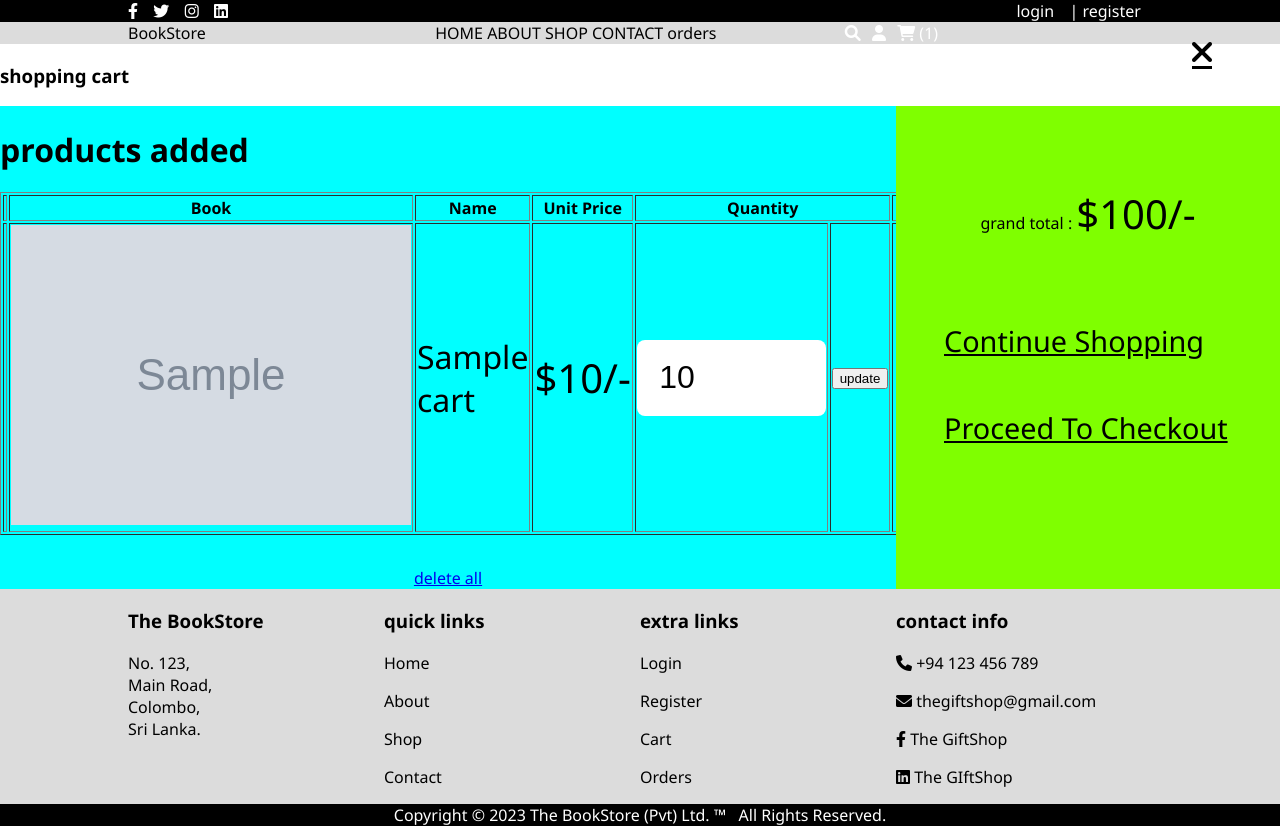
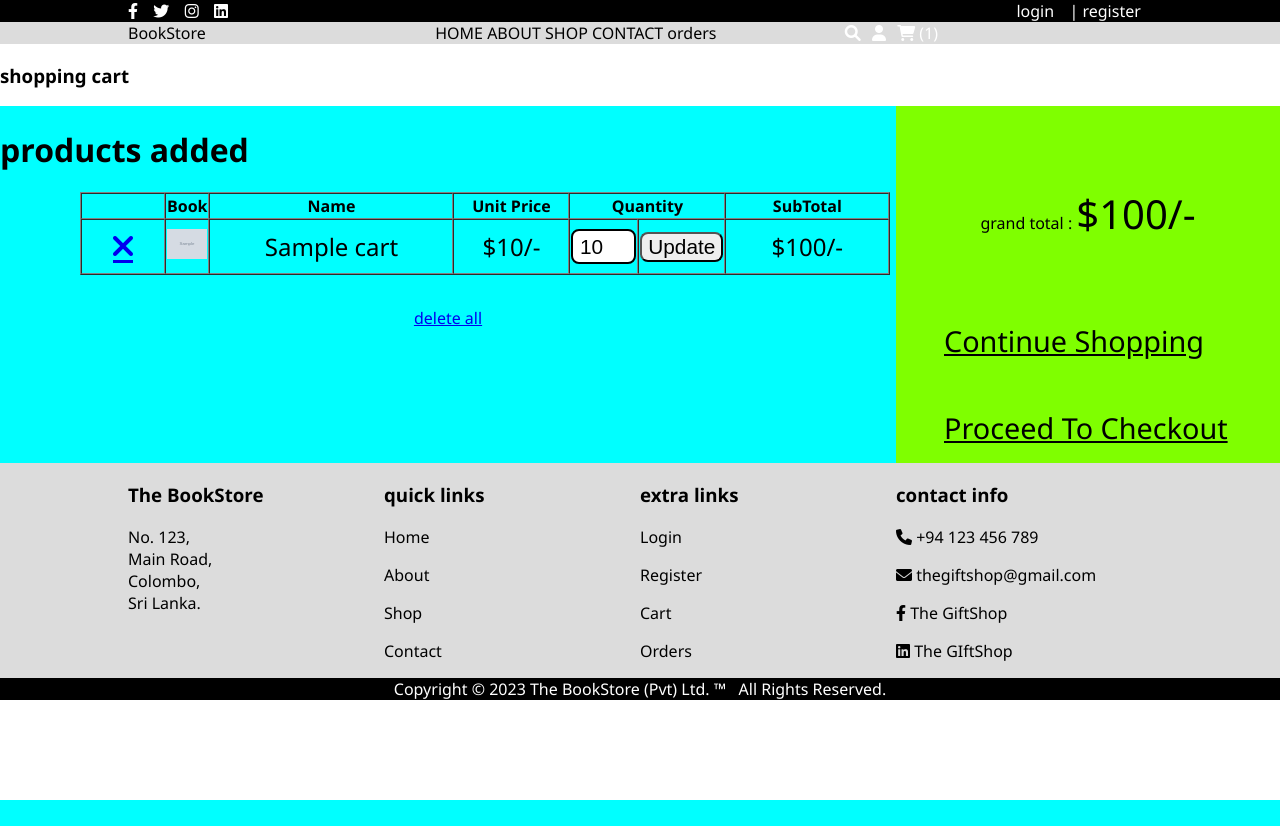
Before and after one commit to AsankaRukshanRathnayake/Online-BookStore, a PHP site: page /cart.php in a window 1280 px wide. After the commit the page ends 800 px from the top, so only its background shows below. Run offline with PHP 8.4, Linux system fonts and the light colour scheme; the visitor is signed in with stand-in values (Sample User, id 1); tables that the repository leaves empty or names only in its code hold one stand-in row (values such as "Sample post"); grey boxes marked "Sample" are stand-in pictures.

Commit message:
Modified styles for cart

```diff
--- a/css/cart.css
+++ b/css/cart.css
@@ -6,6 +6,7 @@
 .cart_products_container{
     width:70%;
     background-color: aqua;
+    padding-bottom: 5rem;
 }
 
 .cart_total_container{
@@ -13,73 +14,58 @@
     background-color: chartreuse;
 }
 
-.cart_container{
-    max-width: 900px;
-    margin:0 auto;
-    display: list-item;
-    grid-template-columns: repeat(auto-fit, 15rem);
-    align-items: center;
-    gap:1.5rem;
-    justify-content: center;
-    background-color: yellow;
+.cart table{
+    text-align: center;
+    margin:1rem 5rem 1rem 5rem;
+    border-spacing: 0;
 }
 
-.cart_product{
-    text-align: center;
-    padding:2rem;
-    border-radius: .5rem;
-    background-color: var(--white);
-    box-shadow: var(--box-shadow);
-    position: relative;
-    border:var(--border);
-}
-
-.cart_product_image{
-    width:40%;
+.cart .product_image{
+    max-width: 100px;
+    width:100%;
 }
 
 .cart .fa-times{
-    position: absolute;
-    top:1rem; right:1rem;
-    height: 4.5rem;
-    width: 4.5rem;
-    line-height: 4.5rem;
-    font-size: 2rem;
-    background-color: var(--red);
-    color:var(--white);
-    border-radius: .5rem;
-}
-
-.cart .fa-times:hover{
-    background-color: var(--black);
+    width:5rem;
+    font-size:2rem;
 }
 
 .cart .product_name{
-    padding:1rem 0;
-    font-size: 2rem;
-    color:var(--black);
+    font-size: 1.5rem;
+    width:15rem;
 }
 
+
+
 .cart .product_price{
-    padding:1rem 0;
-    font-size: 2.5rem;
-    color:var(--red);
+    font-size: 1.5rem;
+    width:7rem;
 }
 
 .cart input[type="number"]{
     margin:.5rem 0;
-    border:var(--border);
+    border:2px solid black;
     border-radius: .5rem;
-    padding:1.2rem 1.4rem;
-    font-size: 2rem;
+    padding:.2rem .4rem;
+    font-size: 1.3rem;
     color:var(--black);
-    width: 9rem;
+    width: 3rem;
  }
 
+.cart .update{
+    display: inline-block;
+    cursor: pointer;
+    color:var(--white);
+    font-size: 1.3rem;
+    border-radius: .5rem;
+    text-transform: capitalize;
+}
+
 .rowtotal{
-    padding-top: 1.5rem;
-    font-size: 2rem;
+    font-size: 1.5rem;
     color:var(--light-color);
+    width:10rem;
+    text-align: center;
 }
 
 .rowtotal span{
```
